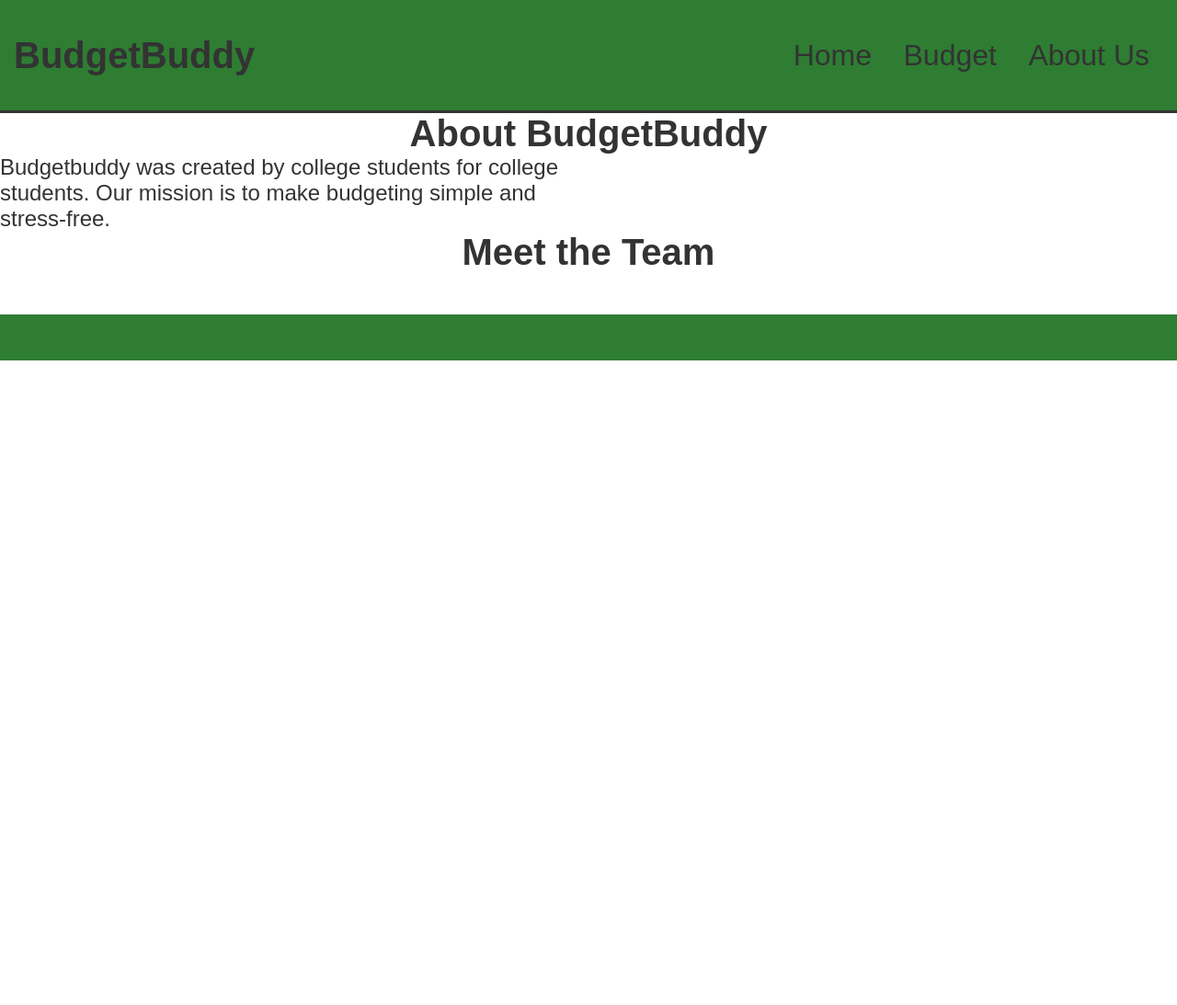
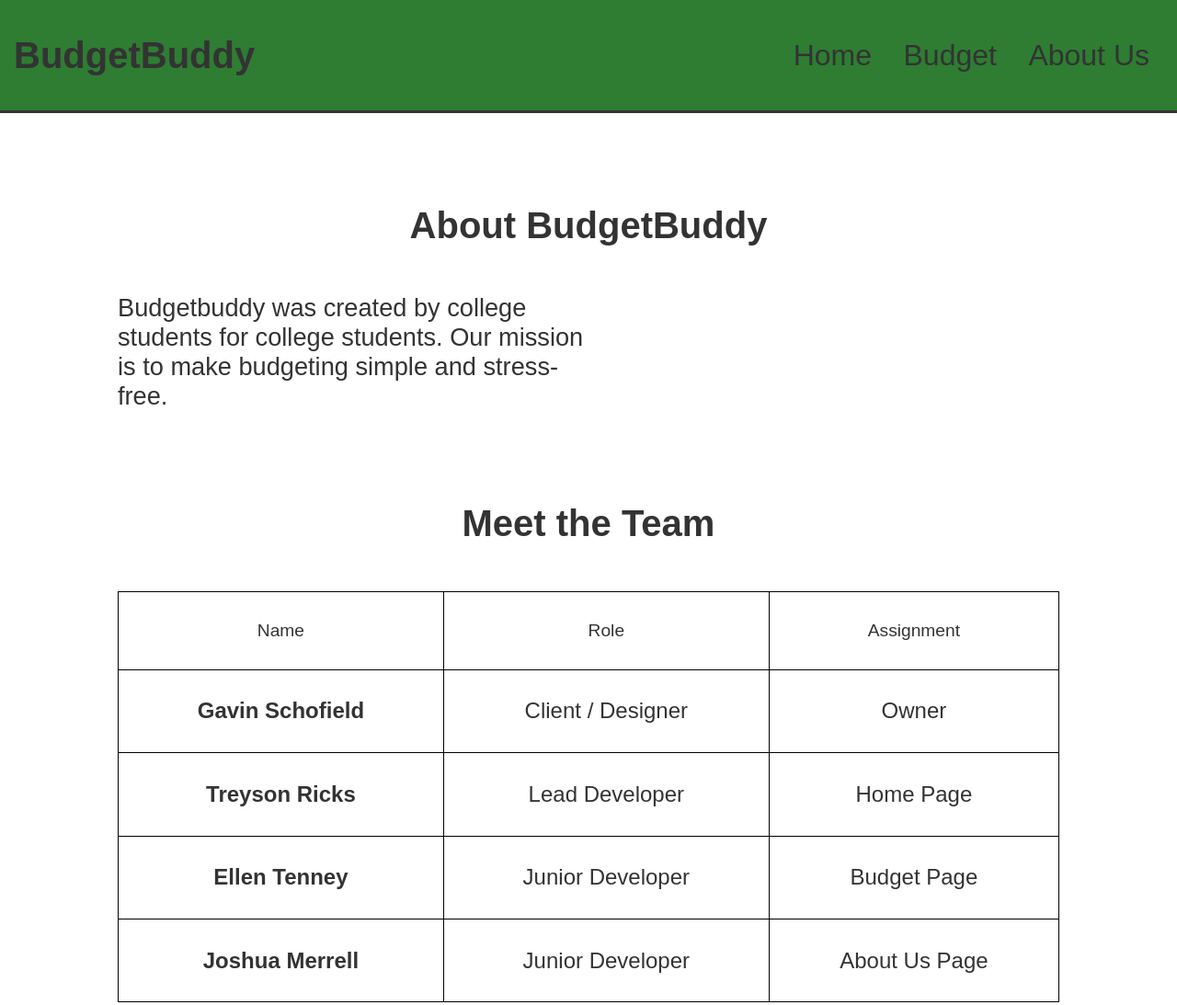
Before and after one commit to treyson-ricks/wdd130-schofield, a plain HTML site: page about.html in a window 1280 px wide. Shown: the top 1093 px of the page at 92% size. Before the commit the page ends 800 px from the top, so only its background shows below. Drawn offline with Linux system fonts and the light colour scheme.

Commit message:
Update about html and css

```diff
--- a/about.html
+++ b/about.html
@@ -14,8 +14,8 @@
         <link rel="stylesheet" href="about.css">
     </head>
 
-    <body>
-        <div id="content">
+    <body id="about_body">
+        <div id="about_content">
 
             <header>
                 <h1 id="title">BudgetBuddy</h1>
@@ -38,29 +38,29 @@
                     <h1>Meet the Team</h1>
                     <table>
                         <tr>
-                            <th></th>
-                            <th></th>
-                            <th></th>
+                            <th>Name</th>
+                            <th>Role</th>
+                            <th>Assignment</th>
                         </tr>
                         <tr>
-                            <td></td>
-                            <td></td>
-                            <td></td>
+                            <td class="about_table_name">Gavin Schofield</td>
+                            <td>Client / Designer</td>
+                            <td>Owner</td>
                         </tr>
                         <tr>
-                            <td></td>
-                            <td></td>
-                            <td></td>
+                            <td class="about_table_name">Treyson Ricks</td>
+                            <td>Lead Developer</td>
+                            <td>Home Page</td>
                         </tr>
                         <tr>
-                            <td></td>
-                            <td></td>
-                            <td></td>
+                            <td class="about_table_name">Ellen Tenney</td>
+                            <td>Junior Developer</td>
+                            <td>Budget Page</td>
                         </tr>
                         <tr>
-                            <td></td>
-                            <td></td>
-                            <td></td>
+                            <td class="about_table_name">Joshua Merrell</td>
+                            <td>Junior Developer</td>
+                            <td>About Us Page</td>
                         </tr>
                     </table>
                 </section>
@@ -68,7 +68,7 @@
             </main>
 
             <footer>
-
+                <p>&copy; 2025 BudgetBuddy &#9679 Made for College Students</p>
             </footer>
 
         </div>
--- a/style.css
+++ b/style.css
@@ -70,6 +70,22 @@ footer p {
 
 /* About Us Page */
 
+#about_body {
+    background-color: #2e7d32;
+    display: flex;
+    justify-content: center;
+    align-content: center;
+}
+
+#about_content {
+    max-width: 1600px;
+}
+
+#about_main {
+    padding: 0 10% 0 10%;
+    background-color: white;
+}
+
 #about_hero, #about_team {
     display: grid;
     grid-template-rows: 0.2fr 1fr;
@@ -77,10 +93,13 @@ footer p {
 
 #about_hero {
     grid-template-columns: 1fr 1fr;
+    padding: 100px 0 50px 0;
+    /* padding: 100px 0; */
 }
 
 #about_hero h1, #about_team h1 {
     grid-row: 1/2;
+    margin: 0 0 5% 0;
     font-size: 2.5rem;
     text-align: center;
 }
@@ -95,7 +114,7 @@ footer p {
 
 #about_hero p {
     grid-column: 1/2;
-    font-size: 1.5rem;
+    font-size: 1.7rem;
 }
 
 #about_hero img {
@@ -104,4 +123,28 @@ footer p {
 
 #about_team {
     grid-template-columns: 1fr;
+    padding: 50px 0 100px 0;
 }
+
+#about_team table, #about_team th, #about_team td {
+    text-align: center;
+    border: 1px solid black;
+    border-collapse: collapse;
+}
+
+#about_team th, #about_team td {
+    padding: 3% 0 3% 0;
+}
+
+#about_team th {
+    font-weight: lighter;
+    font-size: 1.2rem;
+}
+
+#about_team td {
+    font-size: 1.5rem;
+}
+
+.about_table_name {
+    font-weight: bold;
+}
```
